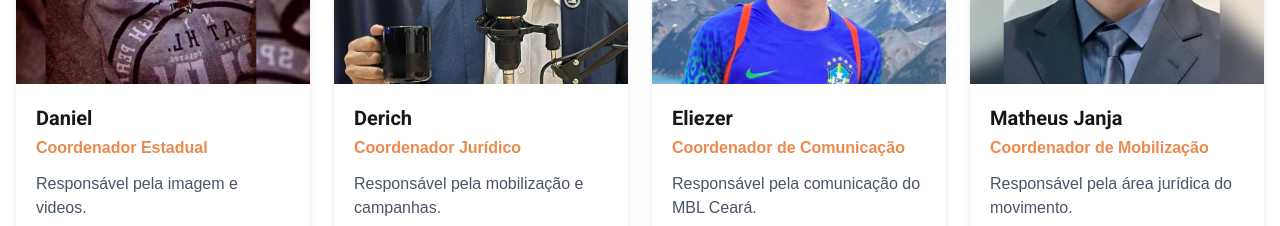
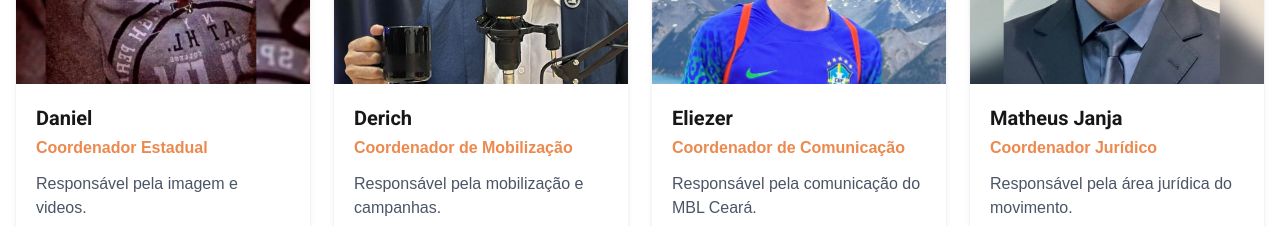
Before and after one commit to efemoreira/mblce, a Next.js app: page /sobre in a window 1280 px wide. Shown: the part 1900-2126 px from the top of the page. Built offline with nearby package versions, Linux system fonts and the light colour scheme.

Commit message:
feat: corrigir papéis dos coordenadores na equipe

```diff
--- a/src/data/index.ts
+++ b/src/data/index.ts
@@ -240,7 +240,7 @@ export const team: Person[] = [
   {
     id: "derich",
     name: "Derich",
-    role: "Coordenador Jurídico",
+    role: "Coordenador de Mobilização",
     description: "Responsável pela mobilização e campanhas.",
     image: "/images/sobre/coordenadores/Derich.png",
     socialMedia: {
@@ -260,7 +260,7 @@ export const team: Person[] = [
   {
     id: "matheus-janja",
     name: "Matheus Janja",
-    role: "Coordenador de Mobilização",
+    role: "Coordenador Jurídico",
     description: "Responsável pela área jurídica do movimento.",
     image: "/images/sobre/coordenadores/Matheus-Janja.png",
     socialMedia: {
```
